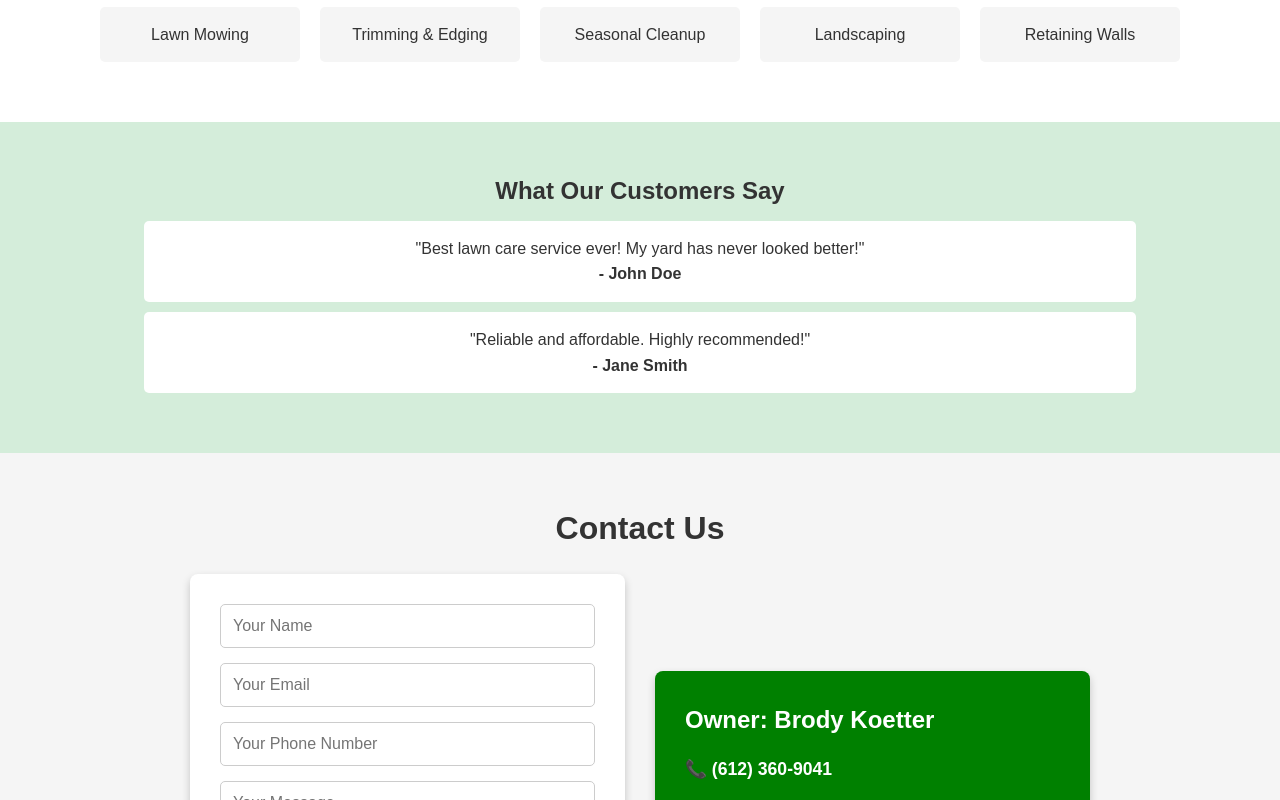
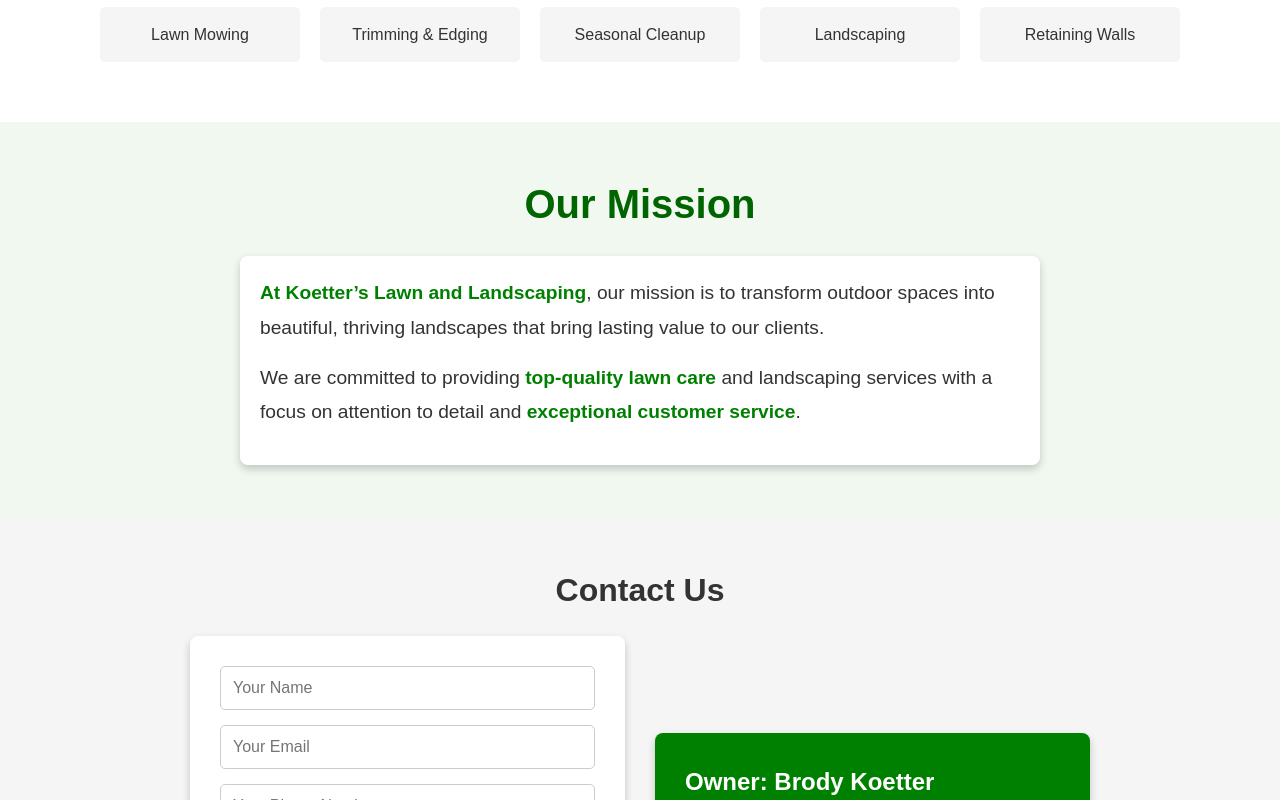
Before and after one commit to brodykoetter/brodymows, a React (Create React App) app: page / in a window 1280 px wide. Shown: the part 800-1600 px from the top of the page. Built offline with nearby package versions, Linux system fonts and the light colour scheme.

Commit message:
Change app name to new neame

```diff
--- a/package.json
+++ b/package.json
@@ -1,7 +1,7 @@
 {
-  "name": "brodymows",
-  "version": "0.1.0",
-  "homepage": "https://brodykoetter.github.io/brodymows",
+  "name": "kllawn.com",
+  "version": "0.2.0",
+  "homepage": "https://brodykoetter.github.io/kllawn",
   "private": true,
   "dependencies": {
     "@testing-library/dom": "^10.4.0",
--- a/public/index.html
+++ b/public/index.html
@@ -14,7 +14,7 @@
     <meta property="og:title" content="Koetter's Lawn and Landscaping">
     <meta property="og:description" content="We provide professional lawn care services with attention to detail.">
     <meta property="og:image" content="https://media.angi.com/s3fs-public/professional-lawn-care-service-649824539.jpg">
-    <meta property="og:url" content="https://brodykoetter.github.io/brodymows">
+    <meta property="og:url" content="https://brodykoetter.github.io/kllawn">
     <meta name="twitter:card" content="summary_large_image">
 
 
--- a/src/App.js
+++ b/src/App.js
@@ -2,7 +2,7 @@ import React, { useEffect } from "react";
 import Navbar from "./components/Navbar";
 import Hero from "./components/Hero";
 import Services from "./components/Services";
-import Testimonials from "./components/Testimonials";
+import Mission from "./components/Mission";
 import Contact from "./components/Contact";
 import Footer from "./components/Footer";
 import BackToTop from "./components/BackToTop"; // Import the button
@@ -22,7 +22,7 @@ function App() {
       <Navbar />
       <Hero />
       <Services />
-      <Testimonials />
+      <Mission />
       <Contact />
       <Footer />
       <BackToTop /> {/* Add the floating button */}
--- a/src/components/Contact.js
+++ b/src/components/Contact.js
@@ -1,19 +1,85 @@
-import React from "react";
+import React, { useState } from "react";
 import "../styles/global.css";
 
 const Contact = () => {
+  const [formData, setFormData] = useState({
+    name: "",
+    email: "",
+    phone: "",
+    message: "",
+  });
+
+  const [status, setStatus] = useState("");
+
+  // Handle input changes
+  const handleChange = (e) => {
+    setFormData({ ...formData, [e.target.name]: e.target.value });
+  };
+
+  // Handle form submission
+  const handleSubmit = async (e) => {
+    e.preventDefault();
+    setStatus("Sending...");
+
+    try {
+      const response = await fetch("https://formspree.io/f/xwplkgnd", {
+        method: "POST",
+        headers: { "Content-Type": "application/json" },
+        body: JSON.stringify(formData),
+      });
+
+      if (response.ok) {
+        setStatus("Message sent successfully!");
+        setFormData({ name: "", email: "", phone: "", message: "" }); // Clear form
+      } else {
+        setStatus("Failed to send. Try again later.");
+      }
+    } catch (error) {
+      setStatus("Error sending message.");
+    }
+  };
+
   return (
     <div id="contact" className="contact">
       <h2>Contact Us</h2>
       <div className="contact-container">
         {/* Contact Form */}
-        <form className="contact-form">
-          <input type="text" placeholder="Your Name" required />
-          <input type="email" placeholder="Your Email" required />
-          <input type="text" placeholder="Your Phone Number" required />
-          <textarea placeholder="Your Message" rows="5" required></textarea>
+        <form className="contact-form" onSubmit={handleSubmit}>
+          <input
+            type="text"
+            name="name"
+            placeholder="Your Name"
+            value={formData.name}
+            onChange={handleChange}
+            required
+          />
+          <input
+            type="email"
+            name="email"
+            placeholder="Your Email"
+            value={formData.email}
+            onChange={handleChange}
+            required
+          />
+          <input
+            type="text"
+            name="phone"
+            placeholder="Your Phone Number"
+            value={formData.phone}
+            onChange={handleChange}
+            required
+          />
+          <textarea
+            name="message"
+            placeholder="Your Message"
+            rows="5"
+            value={formData.message}
+            onChange={handleChange}
+            required
+          />
           <button type="submit">Send Message</button>
         </form>
+
         {/* Owner's Contact Information */}
         <div className="contact-info">
           <h3>Owner: Brody Koetter</h3>
@@ -22,6 +88,9 @@ const Contact = () => {
           <p>📍 Serving Ham Lake, MN</p>
         </div>
       </div>
+
+      {/* Status message */}
+      {status && <p className="form-status">{status}</p>}
     </div>
   );
 };
--- /dev/null
+++ b/src/components/Mission.js
@@ -0,0 +1,22 @@
+import React from "react";
+import "../styles/global.css";
+
+const Mission = () => {
+  return (
+    <div id="mission" className="mission">
+      <h2>Our Mission</h2>
+      <div className="mission-content">
+        <p>
+          <strong>At Koetter’s Lawn and Landscaping</strong>, our mission is to transform outdoor spaces into
+          beautiful, thriving landscapes that bring lasting value to our clients.
+        </p>
+        <p>
+          We are committed to providing <strong>top-quality lawn care</strong> and landscaping services with a focus
+          on attention to detail and <strong>exceptional customer service</strong>.
+        </p>
+      </div>
+    </div>
+  );
+};
+
+export default Mission;
--- a/src/components/Navbar.js
+++ b/src/components/Navbar.js
@@ -25,7 +25,7 @@ const Navbar = () => {
       {/* Navigation Links */}
       <ul className={`nav-links ${menuOpen ? "open" : ""}`}>
         <li><a href="#services" onClick={(e) => scrollToSection(e, "#services")}>Services</a></li>
-        <li><a href="#testimonials" onClick={(e) => scrollToSection(e, "#testimonials")}>Testimonials</a></li>
+        <li><a href="#mission" onClick={(e) => scrollToSection(e, "#mission")}>Our Mission</a></li>
         <li><a href="#contact" onClick={(e) => scrollToSection(e, "#contact")}>Contact</a></li>
       </ul>
     </nav>
--- a/src/components/Testimonials.js
+++ /dev/null
@@ -1,20 +0,0 @@
-import React from "react";
-import "../styles/global.css";
-
-const Testimonials = () => {
-  return (
-    <div id="testimonials" className="testimonials">
-      <h2>What Our Customers Say</h2>
-      <div className="testimonial">
-        <p>"Best lawn care service ever! My yard has never looked better!"</p>
-        <strong>- John Doe</strong>
-      </div>
-      <div className="testimonial">
-        <p>"Reliable and affordable. Highly recommended!"</p>
-        <strong>- Jane Smith</strong>
-      </div>
-    </div>
-  );
-};
-
-export default Testimonials;
--- a/src/styles/global.css
+++ b/src/styles/global.css
@@ -66,19 +66,39 @@ body {
     width: 200px;
 }
 
-/* Testimonials */
-.testimonials {
-    background: #d4edda;
+/* Our Mission */
+/* Mission Section */
+.mission {
+    text-align: center;
+    background: #f0f8f0; /* Soft green background */
     padding: 50px 20px;
-    text-align: center;
 }
 
-.testimonial {
+.mission h2 {
+    font-size: 2.5rem;
+    color: #006400; /* Dark green for contrast */
+    margin-bottom: 20px;
+}
+
+.mission-content {
+    max-width: 800px;
+    margin: auto;
     background: white;
-    padding: 15px;
-    margin: 10px auto;
-    border-radius: 5px;
-    width: 80%;
+    padding: 20px;
+    border-radius: 8px;
+    box-shadow: 0px 4px 8px rgba(0, 0, 0, 0.2);
+    text-align: left;
+}
+
+.mission-content p {
+    font-size: 1.2rem;
+    color: #333;
+    line-height: 1.8;
+    margin-bottom: 15px;
+}
+
+.mission-content strong {
+    color: #008000; /* Emphasized words */
 }
 
 /* Footer */
@@ -120,6 +140,15 @@ body {
     padding: 30px;
     border-radius: 8px;
     box-shadow: 0px 4px 8px rgba(0, 0, 0, 0.2);
+}
+
+/* Form Status */
+.form-status {
+    margin-top: 10px;
+    font-size: 1rem;
+    color: #008000;
+    font-weight: bold;
+    text-align: center;
 }
 
 /* OWNER INFO BOX */
```
Also changed, not shown: 1 other file (tests, documents, lock files or other folders).
